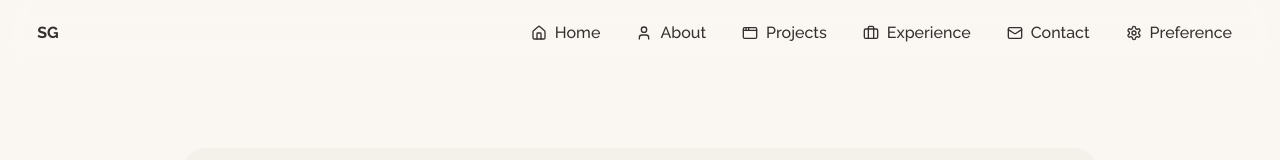
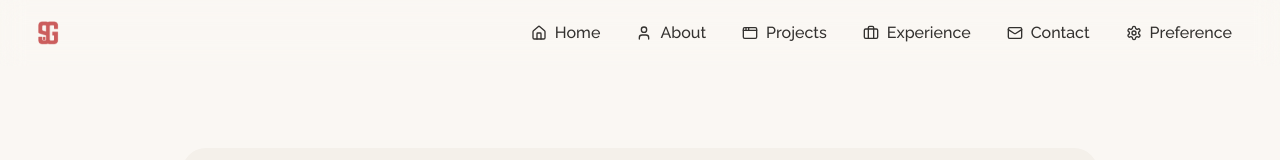
Before and after one commit to shrutik-gupta/portfolio, a React (Vite) app in the folder frontend/: page / in a window 1280 px wide. Shown: the top 160 px of the page. Built offline with nearby package versions, Linux system fonts and the light colour scheme.

Commit message:
added logo

```diff
--- a/frontend/src/components/Navbar.jsx
+++ b/frontend/src/components/Navbar.jsx
@@ -2,6 +2,7 @@ import React, { useState } from 'react';
 import { Link, useLocation, useNavigate } from 'react-router-dom';
 import { Moon, Sun, Settings, Home, Info, Briefcase, User, Mail, Menu, X, AppWindow, AppWindowIcon } from 'lucide-react';
 import { useTheme } from '../contexts/ThemeContext';
+import logo from '../assets/logo.png'
 
 const Navbar = () => {
   const { theme, toggleTheme, isDark } = useTheme();
@@ -55,12 +56,13 @@ const Navbar = () => {
     <nav className="sticky top-0 z-50 backdrop-blur-md transition-all duration-300 py-[1%]">
       <div className="max-w-7xl mx-auto px-4 sm:px-6 lg:px-8">
         <div className="flex items-center justify-between h-fit">
-
-          <Link to="/" className="flex items-center gap-2 text-text-primary">
-            <div className="w-8 h-8 bg-gradient-primary rounded-lg flex items-center justify-center">
-              <span className="text-text-primary font-bold">SG</span>
-            </div>
-          </Link>
+          <div className="w-8 h-8 bg-gradient-primary rounded-lg flex items-center justify-center cursor-pointer">
+            <img onClick={() => handleNavigation('/')}
+              src={logo}
+              alt="Logo"
+              className="h-6 object-contain"
+            />
+          </div>
 
           <div className="hidden md:flex items-center gap-1">
             <button onClick={() => handleNavigation('/')} className={linkClass}>
--- a/frontend/src/index.css
+++ b/frontend/src/index.css
@@ -7,9 +7,6 @@ body{
    font-family: "Raleway", sans-serif;
 }
 
-/* ————————————————————————————
-   Light mode: soft neutrals + gentle accent
-———————————————————————————— */
 :root {
   /* Backgrounds */
   --color-bg-primary: 250 247 243;    /* Off-white ivory */
```
Also changed, not shown: frontend/src/assets/logo.png (added).
